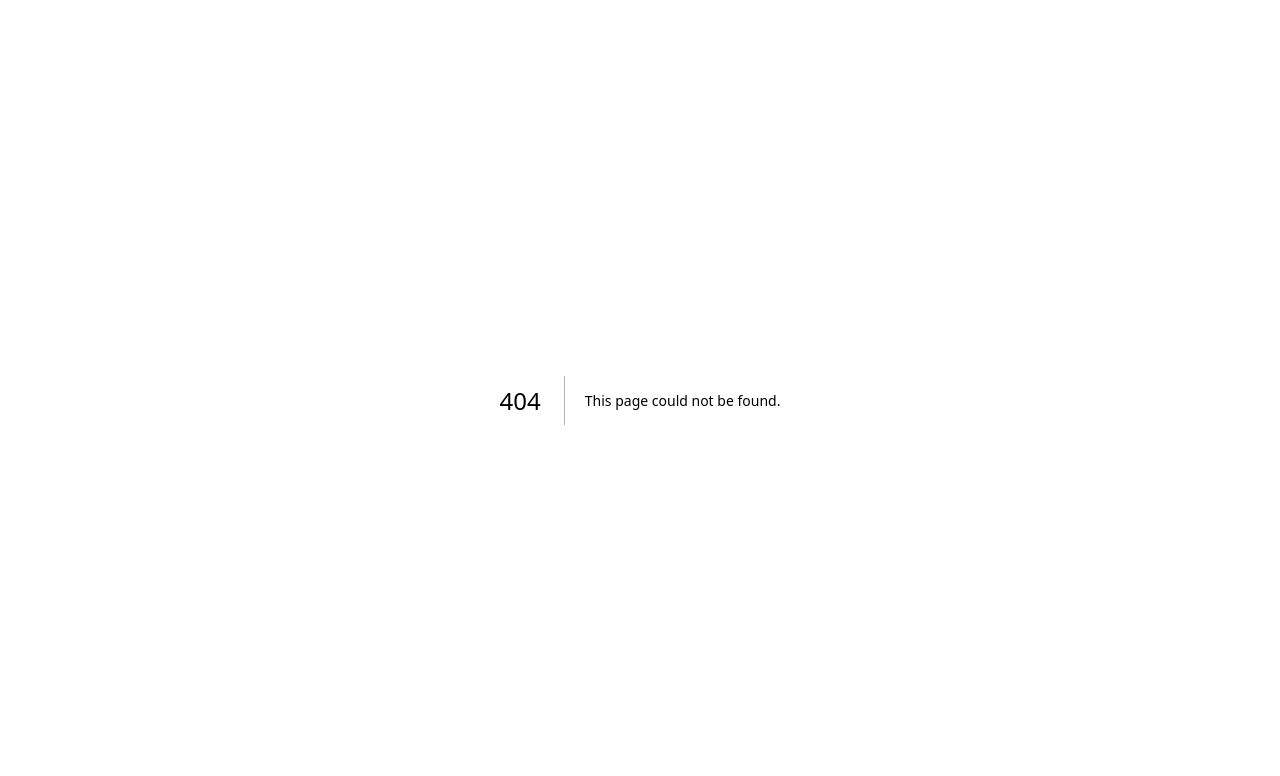
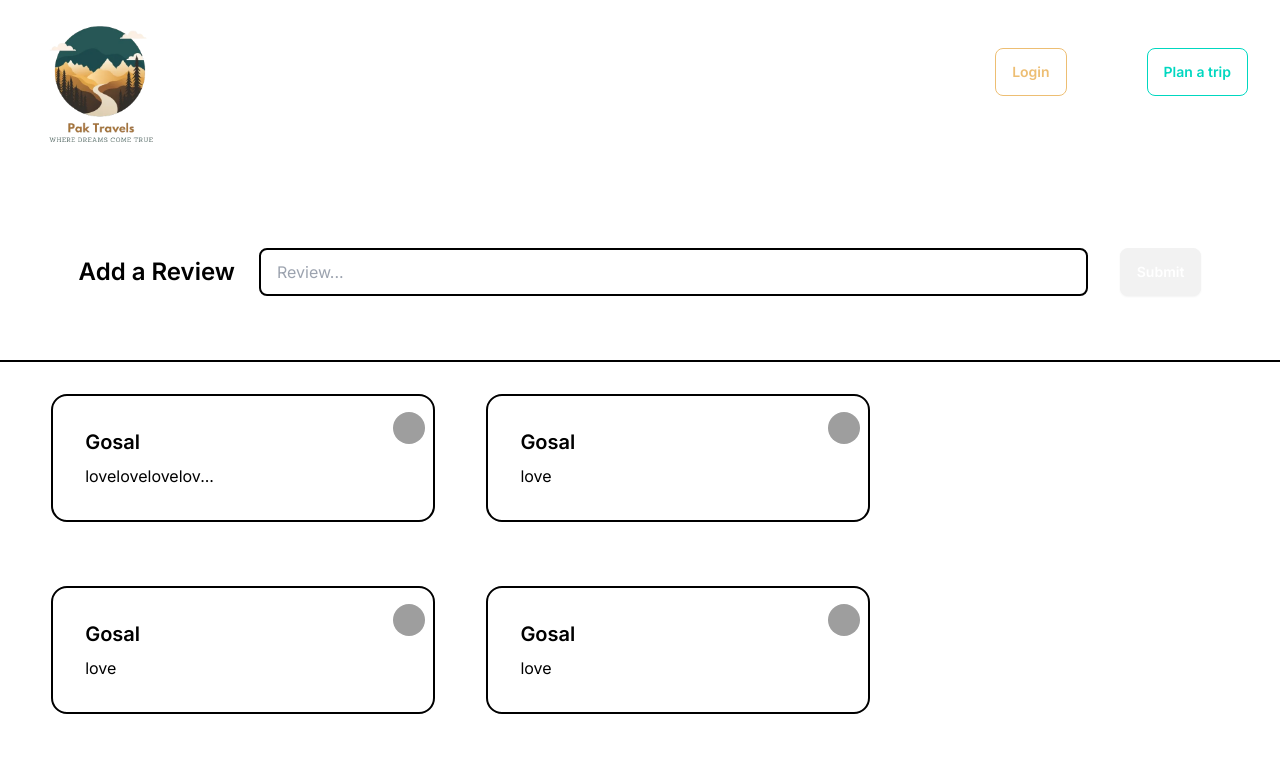
Before and after one commit to RyanSikandar/Softec_error404, a Next.js app in the folder error404/: page /reviews in a window 1280 px wide. Before the commit this address had no page. Shown: the top 776 px of the page. Built offline with nearby package versions, Linux system fonts and the light colour scheme; grey boxes are pictures that could not be loaded.

Commit message:
reviews done

```diff
--- /dev/null
+++ b/error404/src/app/(pages)/reviews/page.js
@@ -0,0 +1,33 @@
+import Card from "@/app/components/Card"
+import Navbar from "@/app/components/Navbar"
+import Review from "@/app/components/Review"
+
+const Reviews = () => {
+    return (
+        <div>
+            <Navbar />
+            <div className="min-h-screen pt-36">
+                <div className="flex justify-center items-center w-screen mt-10 p-12 py-16 border-b-2 border-black">
+                    <div>
+                        <span className="text-2xl font-semibold text-black">Add a Review</span>
+                    </div>
+                    <input type="text" placeholder="Review..." className="input input-bordered bg-white text-black border-black border-2 w-[70%] ml-6 focus:border-black" />
+                    <button className="btn ml-8 text-white hover:border-2 hover:bg-white hover:text-black">Submit</button>
+                </div>
+
+                <div className="flex flex-wrap">
+                    <Review name={"Gosal"} review={"lovelovelovelovelovelovelovelovelovelovelovelovelovelovelovelovelovelovelove"} />
+                    <Review name={"Gosal"} review={"love"} />
+                    <Review name={"Gosal"} review={"love"} />
+                    <Review name={"Gosal"} review={"love"} />
+                    <Review name={"Gosal"} review={"love"} />
+                    <Review name={"Gosal"} review={"love"} />
+                    <Review name={"Gosal"} review={"love"} />
+                    <Review name={"Gosal"} review={"love"} />
+                </div>
+            </div>
+        </div>
+    )
+}
+
+export default Reviews
--- /dev/null
+++ b/error404/src/app/components/Review.js
@@ -0,0 +1,43 @@
+"use client"
+
+import { useEffect, useState } from "react"
+
+const Review = ({ name, review }) => {
+    const [halfComment, setHalfComment] = useState("");
+
+    useEffect(() => {
+        if (review.length > 15) {
+            let temp = review.slice(0, 15) + "...";
+            setHalfComment(temp);
+        }
+    }, [])
+
+
+    return (
+        <>
+            <div className="card w-96 bg-white border-2 border-black text-black ml-[4%] my-8 hover:cursor-pointer hover:w-[25%] hover:bg-gray-100 transition-all ease-in-out duration-200 relative" onClick={() => document.getElementById('my_modal_2').showModal()}>
+                <div className="avatar absolute top-4 right-2">
+                    <div className=" w-8 rounded-full">
+                        <img src="https://daisyui.com/images/stock/photo-1534528741775-53994a69daeb.jpg" />
+                    </div>
+                </div>
+                <div className="card-body">
+                    <h2 className="card-title">{name}</h2>
+                    <p>{halfComment.length > 0 ? halfComment : review}</p>
+                </div>
+            </div>
+            {/* Open the modal using document.getElementById('ID').showModal() method */}
+            <dialog id="my_modal_2" className="modal">
+                <div className="modal-box">
+                    <h3 className="font-bold text-lg text-white">{name}</h3>
+                    <p className="py-4 text-white">{review}</p>
+                </div>
+                <form method="dialog" className="modal-backdrop">
+                    <button>close</button>
+                </form>
+            </dialog>
+        </>
+    )
+}
+
+export default Review
```
